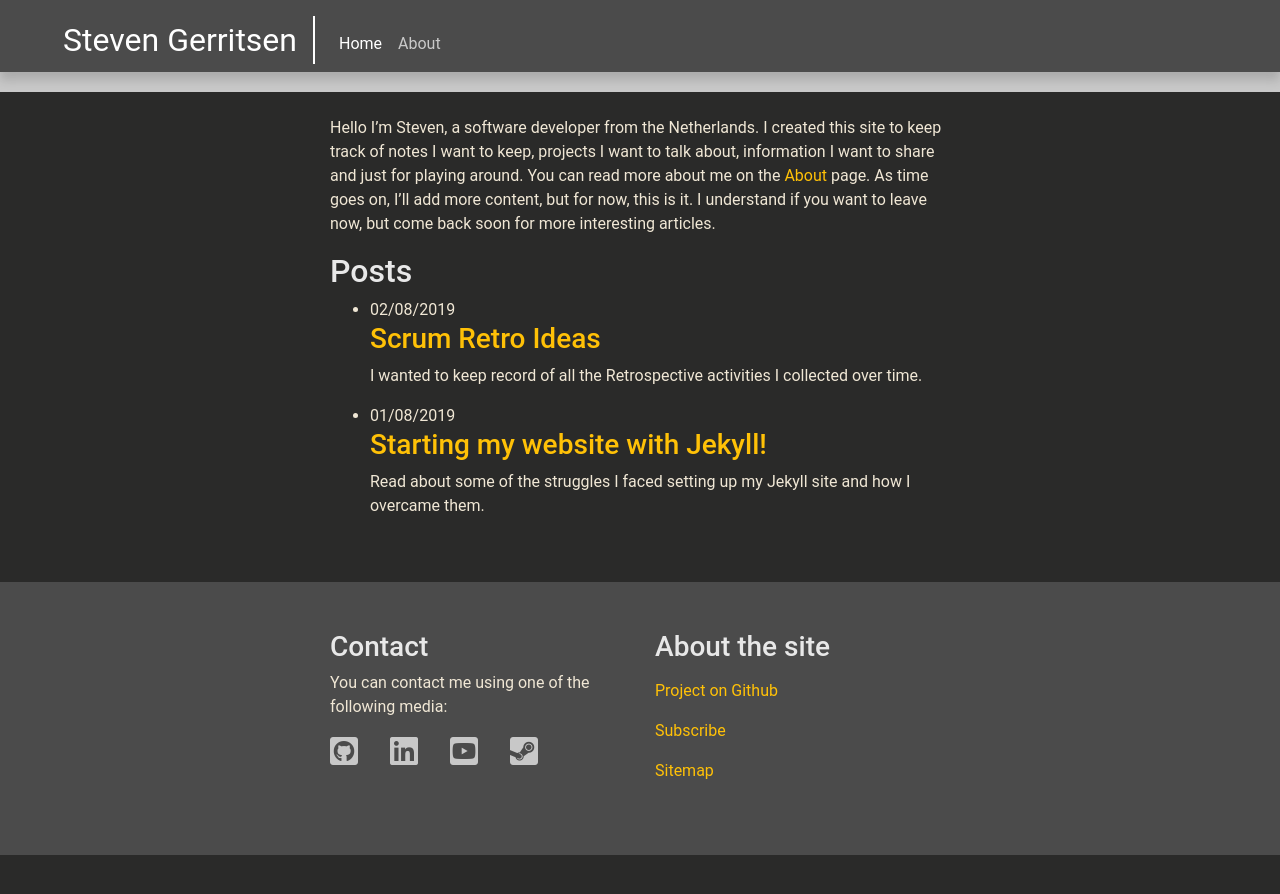
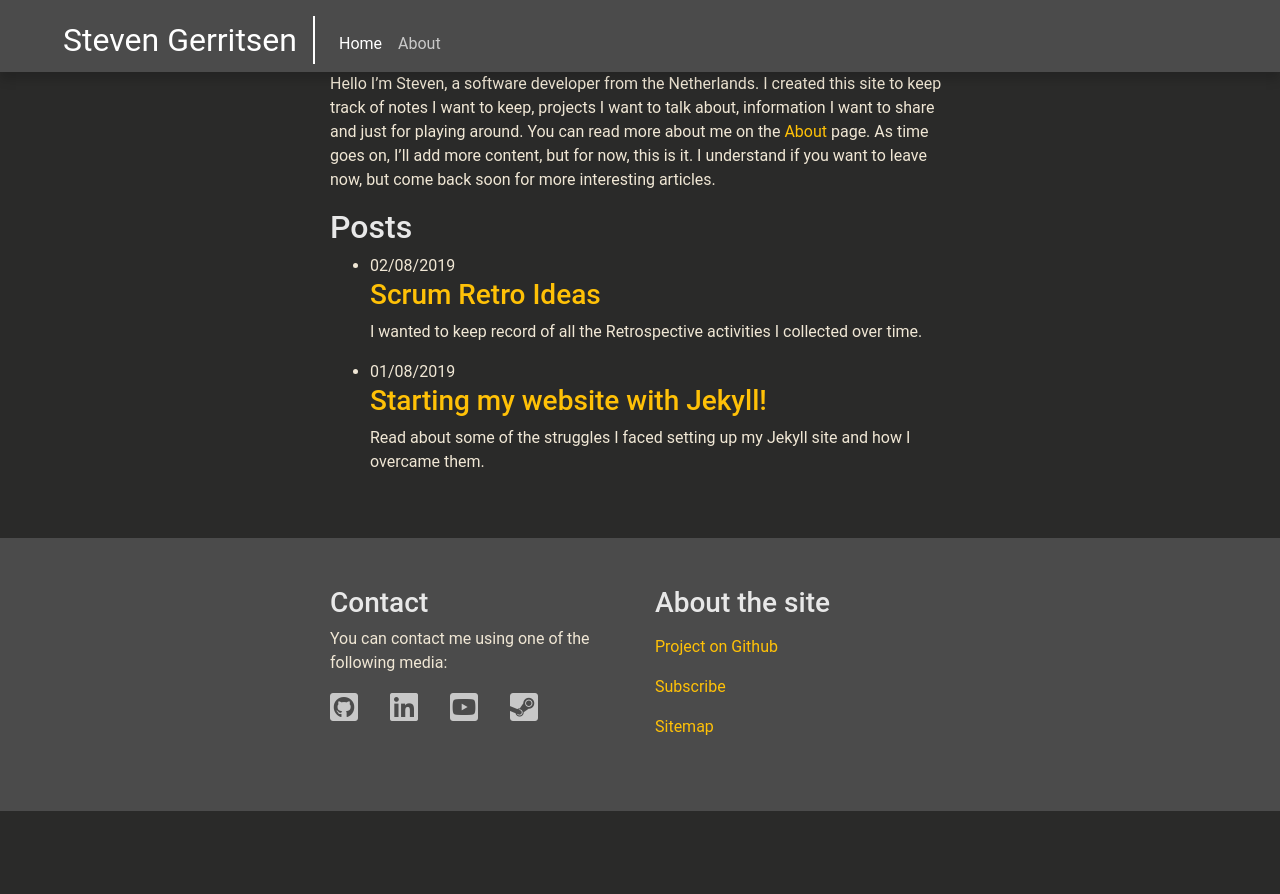
Before and after one commit to Steeff0/steeff0.github.io, a Jekyll site: the page built from index.md, in a window 1280 px wide. Shown: the top 894 px of the page. Built offline with Jekyll 4.4.1, drawn with Linux system fonts in a browser that asks for light colours; some web fonts are replaced; our own code applies the rules of GitHub Pages for plain Markdown files.

Commit message:
Go life with Homepage

```diff
--- a/_layouts/home.html
+++ b/_layouts/home.html
@@ -1,11 +1,8 @@
 ---
 layout: default
-title: Welcome
 ---
 
 <div class="home">
-  {%- include title-bar.html page=page -%}
-
   <div class="container page-content">
     {{ content }}
 
```
